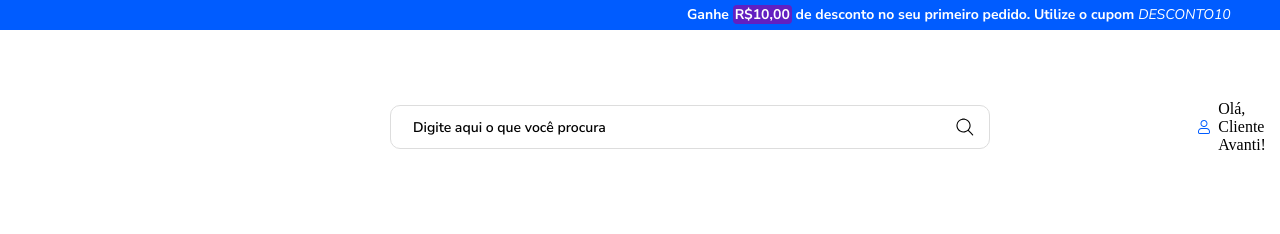
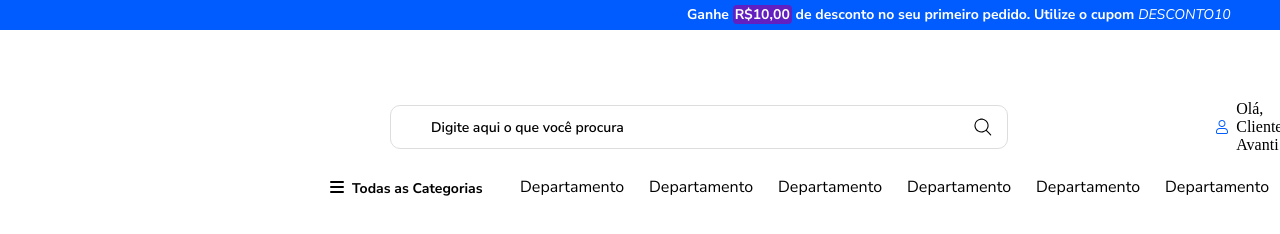
Before and after one commit to JrFogassi/testetecavanti, a plain HTML site: page index.html in a window 1280 px wide. Shown: the top 234 px of the page. Drawn offline with Linux system fonts and the light colour scheme.

Commit message:
✨End of header section

```diff
--- a/index.html
+++ b/index.html
@@ -53,6 +53,15 @@
                 <line x1="1" y1="11" x2="13" y2="11" stroke="black" stroke-width="2" stroke-linecap="round"/>
                 <line x1="1" y1="1" x2="13" y2="1" stroke="black" stroke-width="2" stroke-linecap="round"/>
             </svg>
+            <p class="categories-all">Todas as Categorias</p>
+            <p class="categories-department">Departamento</p>
+            <p class="categories-department">Departamento</p>
+            <p class="categories-department">Departamento</p>
+            <p class="categories-department">Departamento</p>
+            <p class="categories-department">Departamento</p>
+            <p class="categories-department">Departamento</p>
+            <p class="categories-department">Departamento</p>
+            <p class="categories-department">Departamento</p>
         </div>
     </div>
     </header>
--- a/styles.css
+++ b/styles.css
@@ -67,6 +67,7 @@ header {
     height: 40px;
     border: 1px solid #DDDDDD;
     border-radius: 10px;
+    padding-left: 20px;
 }
 
 .search-bar::placeholder {
@@ -78,7 +79,7 @@ header {
     font-weight: 600;
     font-size: 14px;
     line-height: 100%;
-    letter-spacing: 0%;
+    letter-spacing: normal;
     color: #000000;
 
 }
@@ -119,9 +120,38 @@ header {
     z-index: 1;
 }
 
-.categories-icon {
+.categories-container {
+    display: flex;
+    align-items: center;
+    gap: 8px;
+    position: absolute;
+    left: 330px;
+    top: 180px;
+    margin-top: -20px;
+}
+
+ .categories-icon {
     width: 14;
-    height: 10;
+    height: 12;
     border-width: 2px;
+}
 
+.categories-all {
+    width: 130px;
+    height: 22px;
+    font-family: Nunito Sans;
+    font-weight: 700;
+    font-size: 14px;
+    line-height: 22px;
+    white-space: nowrap;
+    margin-top: 18px
 }
+
+.categories-department {
+    width: 91px;
+    height: 22px;
+    font-family: Nunito Sans;
+    font-weight: 400;
+    line-height: 22px;
+    padding-left: 30px;
+}
```
